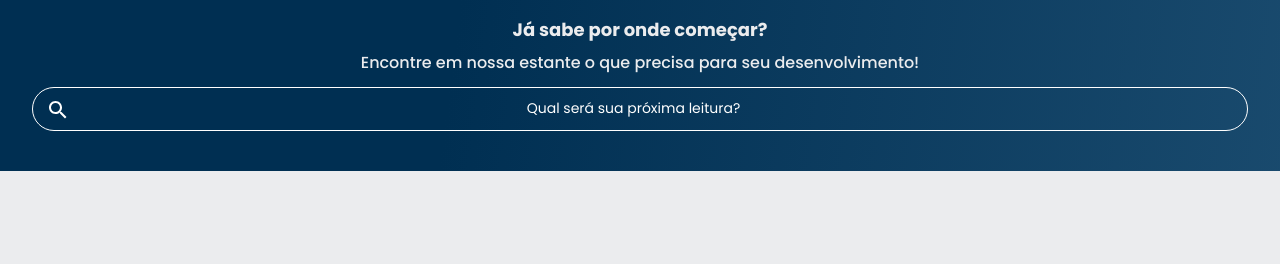
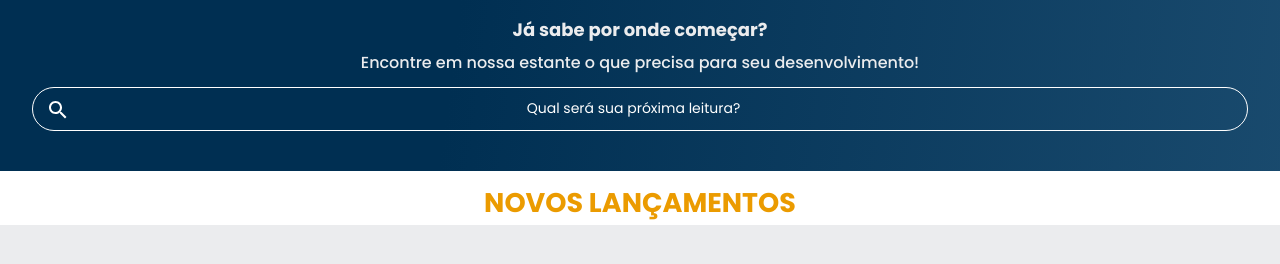
Before and after one commit to LaisBeluco/Alura-AluraBooks, a plain HTML site: page index.html in a window 1280 px wide. Shown: the part 104-368 px from the top of the page. Drawn offline with Linux system fonts and the light colour scheme.

Commit message:
Montando estrutura no HTML - Carrossel

```diff
--- /dev/null
+++ b/css/_carrossel.scss
@@ -0,0 +1,9 @@
+.carrossel{
+  color: $color-de-fundo-header-titulo;
+  background-color: $color-branco;
+  text-align: center;
+  text-transform: uppercase;
+  font-size: 18px;
+  font-weight: 700;
+  padding: 1em 0 0.5em 0;
+}
--- a/css/main.scss
+++ b/css/main.scss
@@ -1,3 +1,4 @@
 @import "../css/variaveis";
 @import "../css/base";
 @import "../css/banner";
+@import "../css/carrossel";
--- a/index.html
+++ b/index.html
@@ -53,6 +53,10 @@
     <input type="search" class="banner__pesquisa" placeholder="Qual será sua próxima leitura?">
   </section>
 
+  <section class="carrossel">
+    <h2 class="carrossel__titulo">Novos Lançamentos</h2>
+  </section>
+
 </body>
 
 </html>
```
Also changed, not shown: css/main.css, 1 other file.
